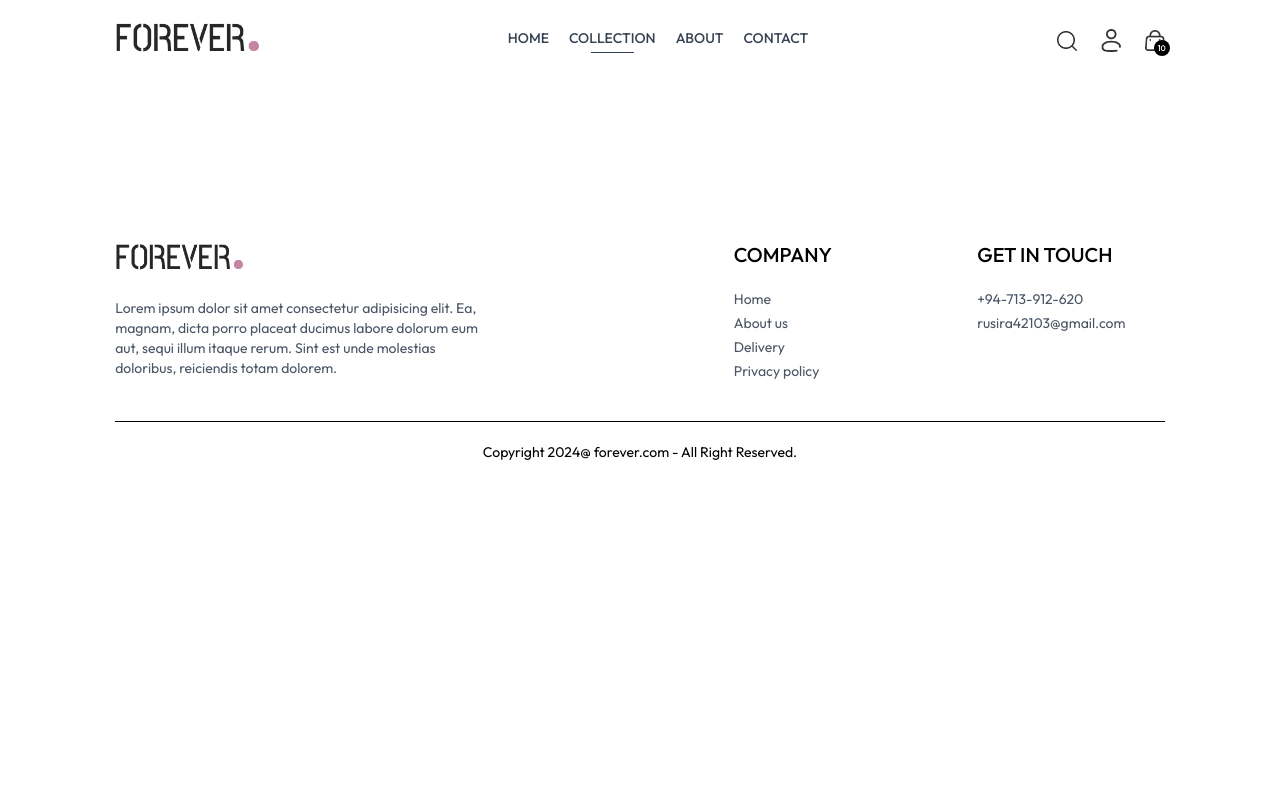
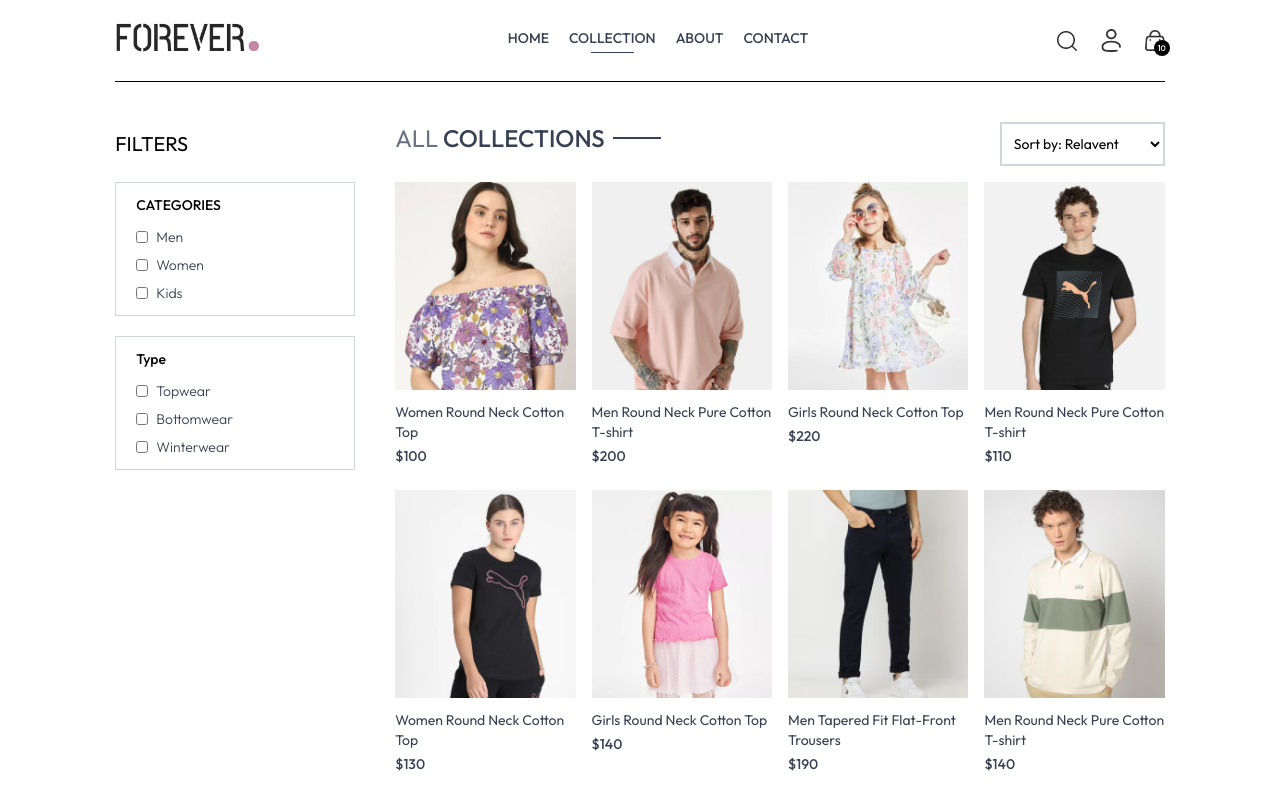
Before and after one commit to rusira12345/FOREVER, a React (Vite) app in the folder frontend/: page /collections in a window 1280 px wide. Shown: the top 796 px of the page. Built offline with nearby package versions, Linux system fonts and the light colour scheme.

Commit message:
I create the collection page frontend with filter and sort functionalities

```diff
--- a/frontend/src/pages/Collection.jsx
+++ b/frontend/src/pages/Collection.jsx
@@ -1,9 +1,124 @@
-import React from 'react'
+import React, { useContext, useEffect, useState } from 'react'
+import {ShopContext} from "../context/ShopContext"
+import { assets, products } from '../assets/frontend_assets/assets';
+import Title from '../components/Title';
+import ProductItem from '../components/ProductItem';
+const Collection = () => {
+  const {products} = useContext(ShopContext);
+  const [showFilter,setShowFilter]  = useState(false);
+  const [filterProducts,setFilterProducts] = useState([]);
+  const [Category,setCategory] = useState([]);
+  const [subCategory,setSubCategory] = useState([]);
+  const [sortType,setSortType] = useState('relavent');
+  const toggleCategory = (e) =>{
+    if(Category.includes(e.target.value))
+    {
+      setCategory(prev=>prev.filter((item)=>item!== e.target.value))
+    }
+    else{
+      setCategory(prev=>[...prev,e.target.value])
+    }
+  }
+  const toggleSubCategory = (e) =>{
+    if(subCategory.includes(e.target.value))
+    {
+      setSubCategory(prev=>prev.filter((item)=>item!== e.target.value))
+    }
+    else{
+      setSubCategory(prev=>[...prev,e.target.value])
+    }
+  }
+  const applyFilter = () =>{
+      let productsCopy = products.slice()
+      if(Category.length>0)
+      {
+        productsCopy = productsCopy.filter(item=>Category.includes(item.category))
+      }
+      if(subCategory.length>0)
+      {
+        productsCopy = productsCopy.filter(item=>subCategory.includes(item.subCategory))
+      }
+      setFilterProducts(productsCopy)
+  }
+  const sortProduct = () =>{
+     let fpCopy = filterProducts.slice()
+     switch(sortType)
+     {
+        case 'low-high':
+          setFilterProducts(fpCopy.sort((a,b)=>(a.price-b.price)));
+          break;
+        case 'high-low':
+          setFilterProducts(fpCopy.sort((a,b)=>(b.price-a.price)));
+          break;
+        default:
+          applyFilter();
 
-const Collection = () => {
+     }
+  }
+  useEffect(()=>{
+      sortProduct()
+  },[sortType])
+  useEffect(()=>{
+      applyFilter()
+  },[subCategory,Category])
   return (
-    <div>
-
+    <div className='flex flex-col sm:flex-row gap-1 sm:gap-10 pt-10 border-t'>
+        {/* Filter Options */}
+        <div className='min-w-60'>
+            <p  onClick={() =>setShowFilter(!showFilter)} className='my-2 text-xl flex items-center cursor-pointer gap-2'>FILTERS
+              <img className={`h-3 sm:hidden ${showFilter ? 'rotate-90' : ''}`} src={assets.dropdown_icon} alt=''></img>
+            </p>
+            {/*Category filter */}
+            <div className={`border border-gray-300 pl-5 py-3 mt-6 ${showFilter ? '':'hidden'} sm:block`}>
+            <p className='mb-3 text-sm font-medium'>CATEGORIES</p>
+            <div className='flex flex-col gap-2 text-sm font-light text-gray-700'>
+                <p className='flex gap-2'>
+                  <input className="w-3" type='checkbox' onChange={toggleCategory} value={"Men"}/>Men
+                </p>
+                <p className='flex gap-2'>
+                  <input className="w-3" type='checkbox' onChange={toggleCategory} value={"Women"}/>Women
+                </p>
+                <p className='flex gap-2'>
+                  <input className="w-3" type='checkbox' onChange={toggleCategory} value={"Kids"}/>Kids
+                </p>
+            </div>
+            </div>
+            {/*Sub category Filter*/}
+            <div className={`border border-gray-300 pl-5 py-3 my-5 ${showFilter ? '':'hidden'} sm:block`}>
+            <p className='mb-3 text-sm font-medium'>Type</p>
+            <div className='flex flex-col gap-2 text-sm font-light text-gray-700'>
+                <p className='flex gap-2'>
+                  <input className="w-3" type='checkbox' onChange={toggleSubCategory} value={"Topwear"}/> Topwear
+                </p>
+                <p className='flex gap-2'>
+                  <input className="w-3" type='checkbox' onChange={toggleSubCategory} value={"Bottomwear"}/> Bottomwear
+                </p>
+                <p className='flex gap-2'>
+                  <input className="w-3" type='checkbox' onChange={toggleSubCategory} value={"Winterwear"}/> Winterwear
+                </p>
+            </div>
+            </div>
+        </div>
+        {/*Right Side*/}
+        <div className='flex-1'>
+              <div className='flex justify-between text-base sm:text-2xl mb-4'>
+                        <Title text1={'ALL'} text2={'COLLECTIONS'}></Title>
+                        {/* Product sort */}
+                        <select onChange={(e)=>setSortType(e.target.value)} className='border-2 border-gray-300 text-sm px-2'>
+                          <option value="relavent">Sort by: Relavent</option>
+                          <option value="low-high">Sort by: Low to High</option>
+                          <option value="high-low">Sort by: High to Low</option>
+                        </select>
+              </div>
+              {/*Map Products*/}
+              <div className='grid grid-cols-2 md:grid-cols-3 lg:grid-cols-4 gap-4 gap-y-6'>
+                    {
+                      filterProducts.map((item,index)=>(
+                          <ProductItem key={index} id={item._id} image={item.image} name={item.name} price={item.price} />
+                      ))
+                    }
+              </div>
+        </div>
     </div>
   )
 }
```
